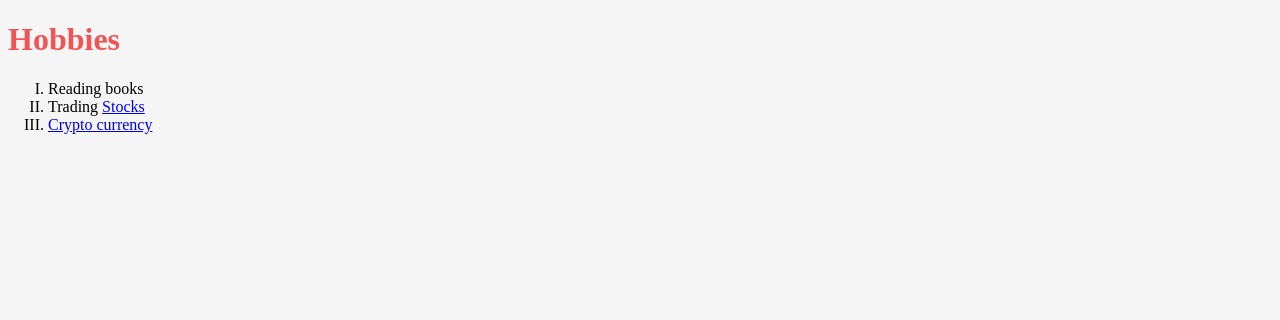
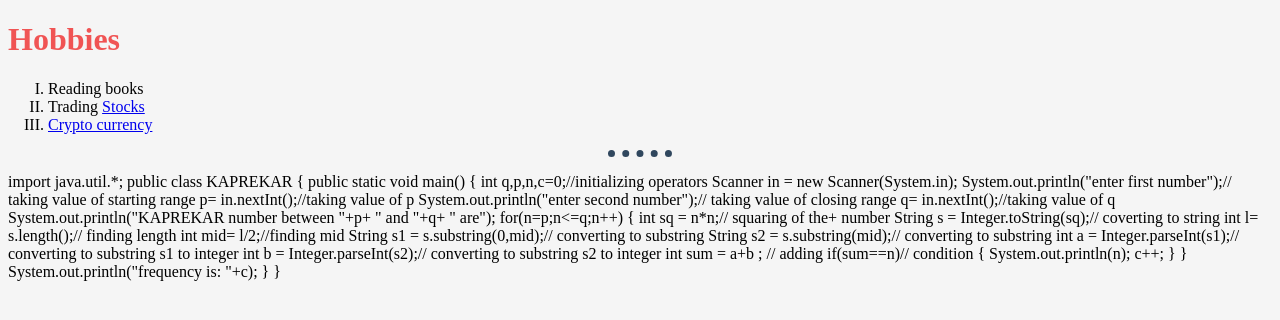
Before and after one commit to rajkarangill/Personal_website, a plain HTML site: page hobbies.html in a window 1280 px wide. Drawn offline with Linux system fonts and the light colour scheme.

Commit message:
some internal changes

```diff
--- a/hobbies.html
+++ b/hobbies.html
@@ -20,6 +20,41 @@
       <a href="https://www.investopedia.com/terms/c/cryptocurrency.asp">Crypto currency</a>
     </li>
   </ol>
+  <hr>
+  <p>
+    import java.util.*;
+public class KAPREKAR
+    {
+        public static void main()
+        {
+            int q,p,n,c=0;//initializing operators
+            Scanner in = new Scanner(System.in);
+            System.out.println("enter first number");// taking value of starting range
+            p= in.nextInt();//taking value of p
+            System.out.println("enter second number");// taking value of closing range
+            q= in.nextInt();//taking value of q
+            System.out.println("KAPREKAR number between "+p+ " and "+q+ " are");
+            for(n=p;n<=q;n++)
+               {
+                   int sq = n*n;// squaring of the+ number
+                   String s = Integer.toString(sq);// coverting to string
+                   int l= s.length();// finding length
+                   int mid= l/2;//finding mid
+                   String s1 = s.substring(0,mid);// converting to substring
+                   String s2 = s.substring(mid);// converting to substring
+                   int a = Integer.parseInt(s1);// converting to substring s1 to integer
+                   int b = Integer.parseInt(s2);// converting to substring s2 to integer
+                   int sum = a+b ; // adding
+                   if(sum==n)// condition
+                            {
+                                System.out.println(n);
+                                c++;
+                            }
+                }
+            System.out.println("frequency is: "+c);
+        }
+    }
+  </p>
 </body>
 
 </html>
```
